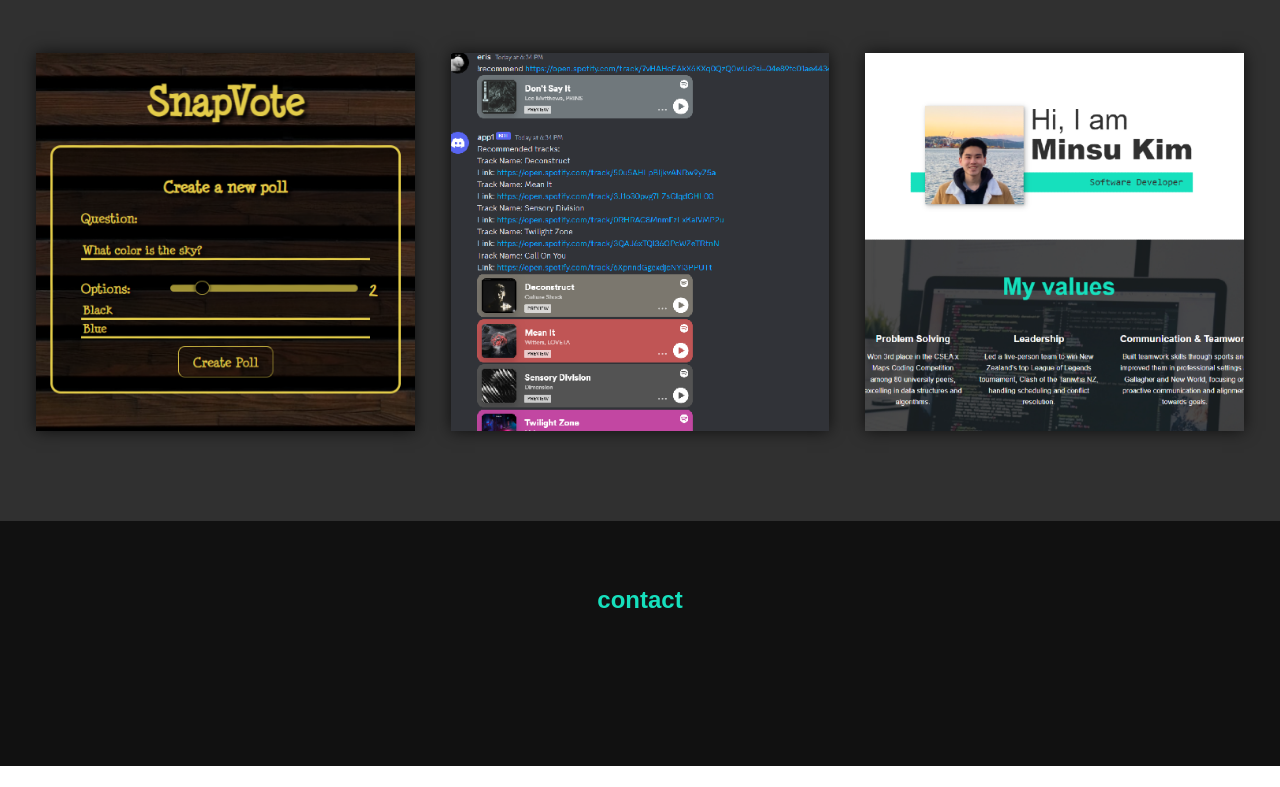
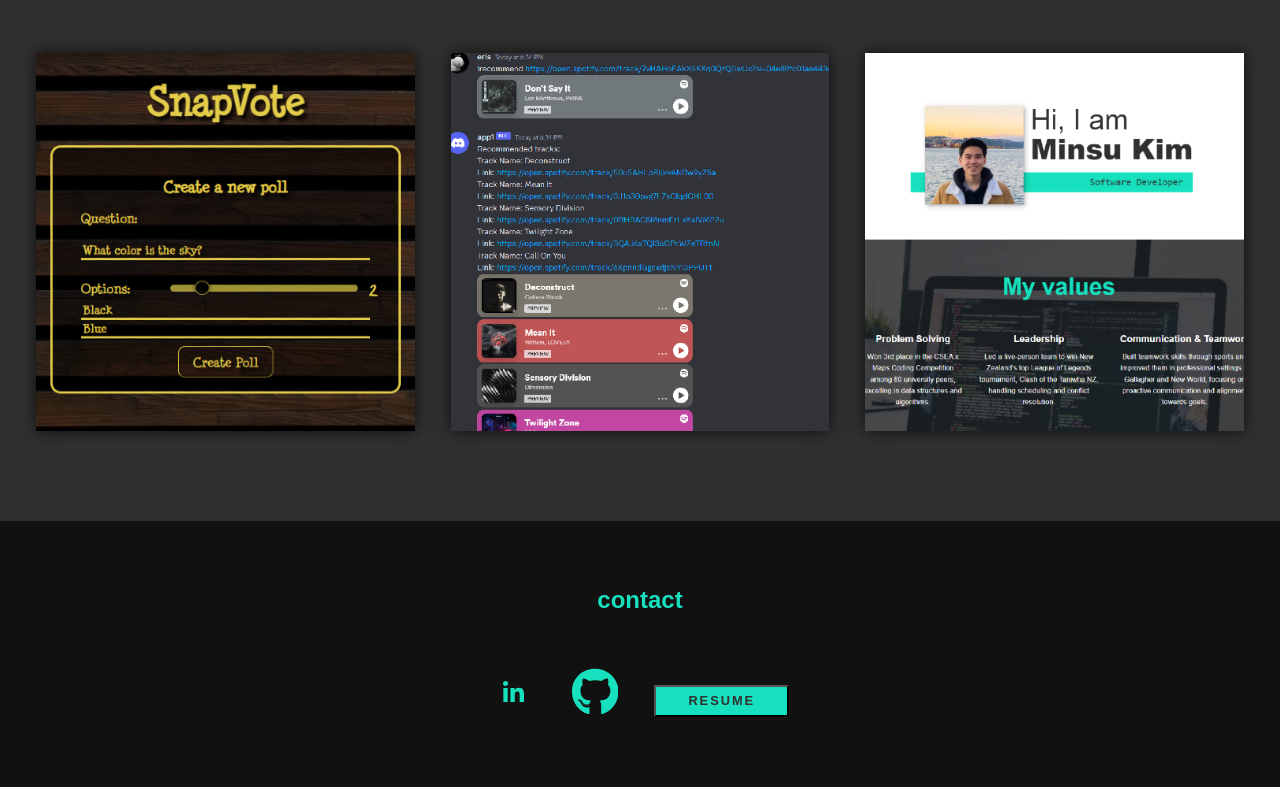
Before and after one commit to Minsukim2827/portfolio-react-app, a React (Create React App) app: page / in a window 1280 px wide. Shown: the part 1920-2707 px from the top of the page. Before the commit the page ends 2686 px from the top, so only its background shows below. Built offline with nearby package versions, Linux system fonts and the light colour scheme.

Commit message:
added pdf resume modal

```diff
--- a/package.json
+++ b/package.json
@@ -3,6 +3,11 @@
   "version": "0.1.0",
   "private": true,
   "dependencies": {
+    "@fortawesome/fontawesome-svg-core": "^6.4.2",
+    "@fortawesome/free-brands-svg-icons": "^6.4.2",
+    "@fortawesome/free-regular-svg-icons": "^6.4.2",
+    "@fortawesome/free-solid-svg-icons": "^6.4.2",
+    "@fortawesome/react-fontawesome": "^0.2.0",
     "@testing-library/jest-dom": "^5.17.0",
     "@testing-library/react": "^13.4.0",
     "@testing-library/user-event": "^13.5.0",
--- a/src/components/Footer.js
+++ b/src/components/Footer.js
@@ -1,31 +1,44 @@
-import React from 'react';
+import React, { useState } from 'react';
+import { FontAwesomeIcon } from '@fortawesome/react-fontawesome';
+import pdf from '../resume/cv200923.pdf';
 
 function Footer() {
+  const [showPdfModal, setShowPdfModal] = useState(false);
+
+  const togglePdfModal = () => {
+    setShowPdfModal(!showPdfModal);
+  };
+
   return (
     <footer className="footer">
       <a href="mailto:m.kim2827@gmail.com" className="footer__link">contact</a>
       <ul className="social-list">
         <li className="social-list__item">
-          <a className="social-list__link" href="https://codepen.io">
-            <i className="fab fa-codepen"></i>
+          <a className="social-list__link" href="https://www.linkedin.com/in/minsu-kim2827/">
+          <svg xmlns="http://www.w3.org/2000/svg" height="1em" viewBox="0 0 448 512" fill="#16e0bd"><path d="M100.28 448H7.4V148.9h92.88zM53.79 108.1C24.09 108.1 0 83.5 0 53.8a53.79 53.79 0 0 1 107.58 0c0 29.7-24.1 54.3-53.79 54.3zM447.9 448h-92.68V302.4c0-34.7-.7-79.2-48.29-79.2-48.29 0-55.69 37.7-55.69 76.7V448h-92.78V148.9h89.08v40.8h1.3c12.4-23.5 42.69-48.3 87.88-48.3 94 0 111.28 61.9 111.28 142.3V448z"/></svg>
           </a>
         </li>
         <li className="social-list__item">
-          <a className="social-list__link" href="http://dribbble.com">
-            <i className="fab fa-dribbble"></i>
+          <a className="social-list__link" href="https://github.com/Minsukim2827">
+          <svg xmlns="http://www.w3.org/2000/svg" height="2em" viewBox="0 0 496 512" fill="#16e0bd"><path d="M165.9 397.4c0 2-2.3 3.6-5.2 3.6-3.3.3-5.6-1.3-5.6-3.6 0-2 2.3-3.6 5.2-3.6 3-.3 5.6 1.3 5.6 3.6zm-31.1-4.5c-.7 2 1.3 4.3 4.3 4.9 2.6 1 5.6 0 6.2-2s-1.3-4.3-4.3-5.2c-2.6-.7-5.5.3-6.2 2.3zm44.2-1.7c-2.9.7-4.9 2.6-4.6 4.9.3 2 2.9 3.3 5.9 2.6 2.9-.7 4.9-2.6 4.6-4.6-.3-1.9-3-3.2-5.9-2.9zM244.8 8C106.1 8 0 113.3 0 252c0 110.9 69.8 205.8 169.5 239.2 12.8 2.3 17.3-5.6 17.3-12.1 0-6.2-.3-40.4-.3-61.4 0 0-70 15-84.7-29.8 0 0-11.4-29.1-27.8-36.6 0 0-22.9-15.7 1.6-15.4 0 0 24.9 2 38.6 25.8 21.9 38.6 58.6 27.5 72.9 20.9 2.3-16 8.8-27.1 16-33.7-55.9-6.2-112.3-14.3-112.3-110.5 0-27.5 7.6-41.3 23.6-58.9-2.6-6.5-11.1-33.3 2.6-67.9 20.9-6.5 69 27 69 27 20-5.6 41.5-8.5 62.8-8.5s42.8 2.9 62.8 8.5c0 0 48.1-33.6 69-27 13.7 34.7 5.2 61.4 2.6 67.9 16 17.7 25.8 31.5 25.8 58.9 0 96.5-58.9 104.2-114.8 110.5 9.2 7.9 17 22.9 17 46.4 0 33.7-.3 75.4-.3 83.6 0 6.5 4.6 14.4 17.3 12.1C428.2 457.8 496 362.9 496 252 496 113.3 383.5 8 244.8 8zM97.2 352.9c-1.3 1-1 3.3.7 5.2 1.6 1.6 3.9 2.3 5.2 1 1.3-1 1-3.3-.7-5.2-1.6-1.6-3.9-2.3-5.2-1zm-10.8-8.1c-.7 1.3.3 2.9 2.3 3.9 1.6 1 3.6.7 4.3-.7.7-1.3-.3-2.9-2.3-3.9-2-.6-3.6-.3-4.3.7zm32.4 35.6c-1.6 1.3-1 4.3 1.3 6.2 2.3 2.3 5.2 2.6 6.5 1 1.3-1.3.7-4.3-1.3-6.2-2.2-2.3-5.2-2.6-6.5-1zm-11.4-14.7c-1.6 1-1.6 3.6 0 5.9 1.6 2.3 4.3 3.3 5.6 2.3 1.6-1.3 1.6-3.9 0-6.2-1.4-2.3-4-3.3-5.6-2z"/></svg>
           </a>
         </li>
+
         <li className="social-list__item">
-          <a className="social-list__link" href="https://twitter.com">
-            <i className="fab fa-twitter"></i>
-          </a>
+          <button className='btn' onClick={togglePdfModal}>Resume</button>
         </li>
-        <li className="social-list__item">
-          <a className="social-list__link" href="https://github.com">
-            <i className="fab fa-github"></i>
-          </a>
-        </li>
+
       </ul>
+      {showPdfModal && (
+        <div className="pdf-modal" onClick={togglePdfModal}>
+          <iframe
+            className="pdf-modal__iframe"
+            src={pdf}
+            type="application/pdf"
+            onClick={(e) => e.stopPropagation()}
+          />
+        </div>
+      )}
     </footer>
   );
 }
--- a/src/components/Intro.js
+++ b/src/components/Intro.js
@@ -9,6 +9,7 @@
       </h1>
       <p className="section__subtitle section__subtitle--intro">Software Developer</p>
       <img src={photo} alt="a picture of Minsu Kim" className="intro__img" />
+
     </section>
   );
 }
--- a/src/index.css
+++ b/src/index.css
@@ -434,8 +434,8 @@
     right: 0;
     /* background-color: rgba(0, 0, 0, 0.7); */
     color: white;
-    opacity: 0 !important;
-    transition: opacity 1s ease !important;
+    opacity: 0;
+    transition: opacity 1s ease
   }
 
   .portfolio__btn {
@@ -448,6 +448,9 @@
     text-decoration: none; /* Remove underline */
     border-radius: 5px;     /* Add slight curve */
     transition: all 0.2s ease;
+    font-weight: 700;
+        font-size: calc(1rem + 0.5vw);  /* Scale the font-size */
+    padding: calc(10px + 0.5vw);   /* Scale the padding */
   }
 
   .portfolio__item {
@@ -459,12 +462,14 @@
     display: flex;
     justify-content: center;
     align-items: center;
-    opacity: 1 !important;
+    opacity: 1
 }
 
 .portfolio__btn:hover {
   background-color: #035784;
 }
+
+
 
 /* footer */
 
@@ -499,6 +504,7 @@
     list-style: none;
     display: flex;
     justify-content: center;
+    align-items: center;
     margin: 2em 0 0;
     padding: 0;
 }
@@ -511,6 +517,23 @@
     padding: .5em;
 }
 
+.pdf-modal {
+    position: fixed;
+    top: 0;
+    left: 0;
+    right: 0;
+    bottom: 0;
+    background: rgba(0, 0, 0, 0.7);
+    display: flex;
+    justify-content: center;
+    align-items: center;
+  }
+
+  .pdf-modal__iframe {
+    width: 80%;
+    height: 80%;
+  }
+
 /* fade in animation at the start */
 
 @keyframes fadeIn {
```
Also changed, not shown: 2 other files (tests, documents, lock files or other folders).
